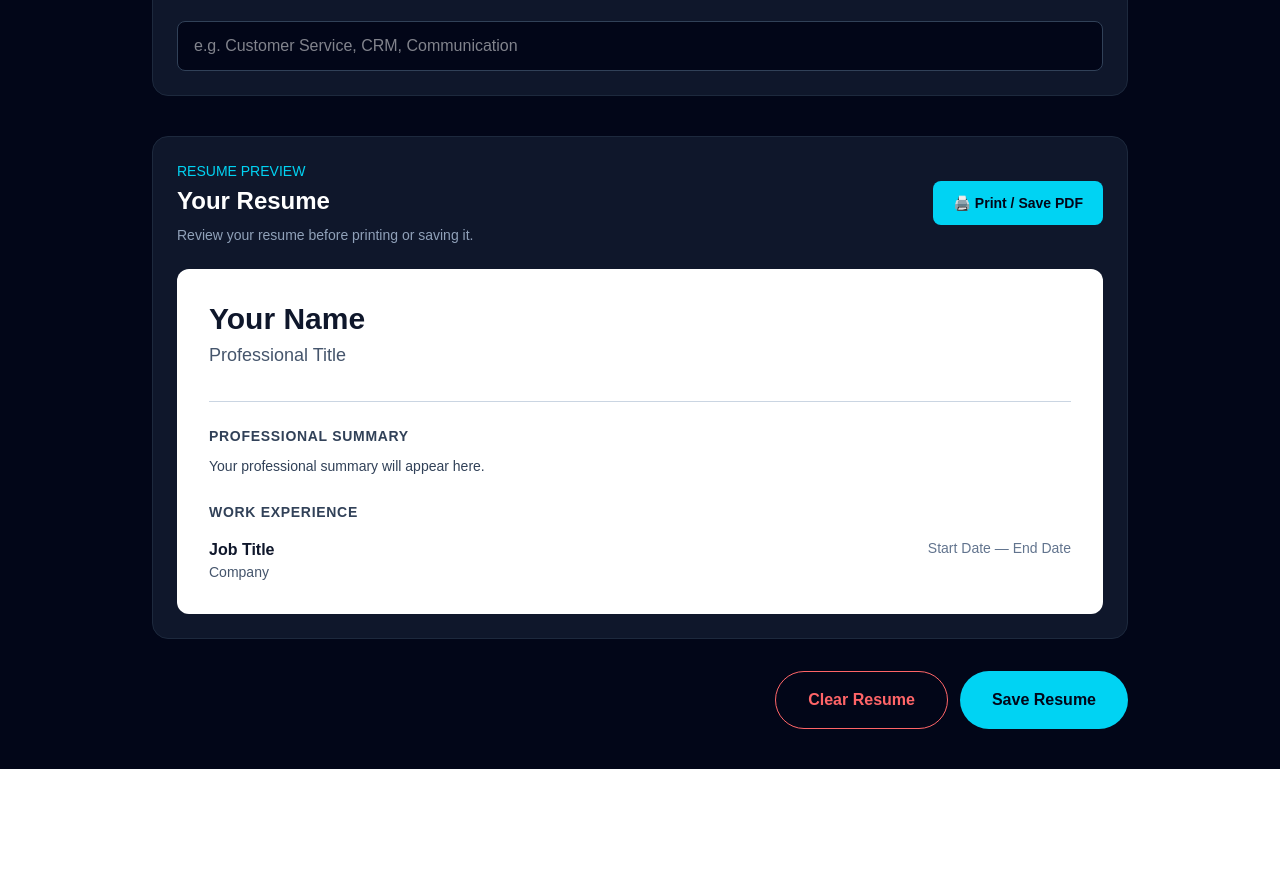
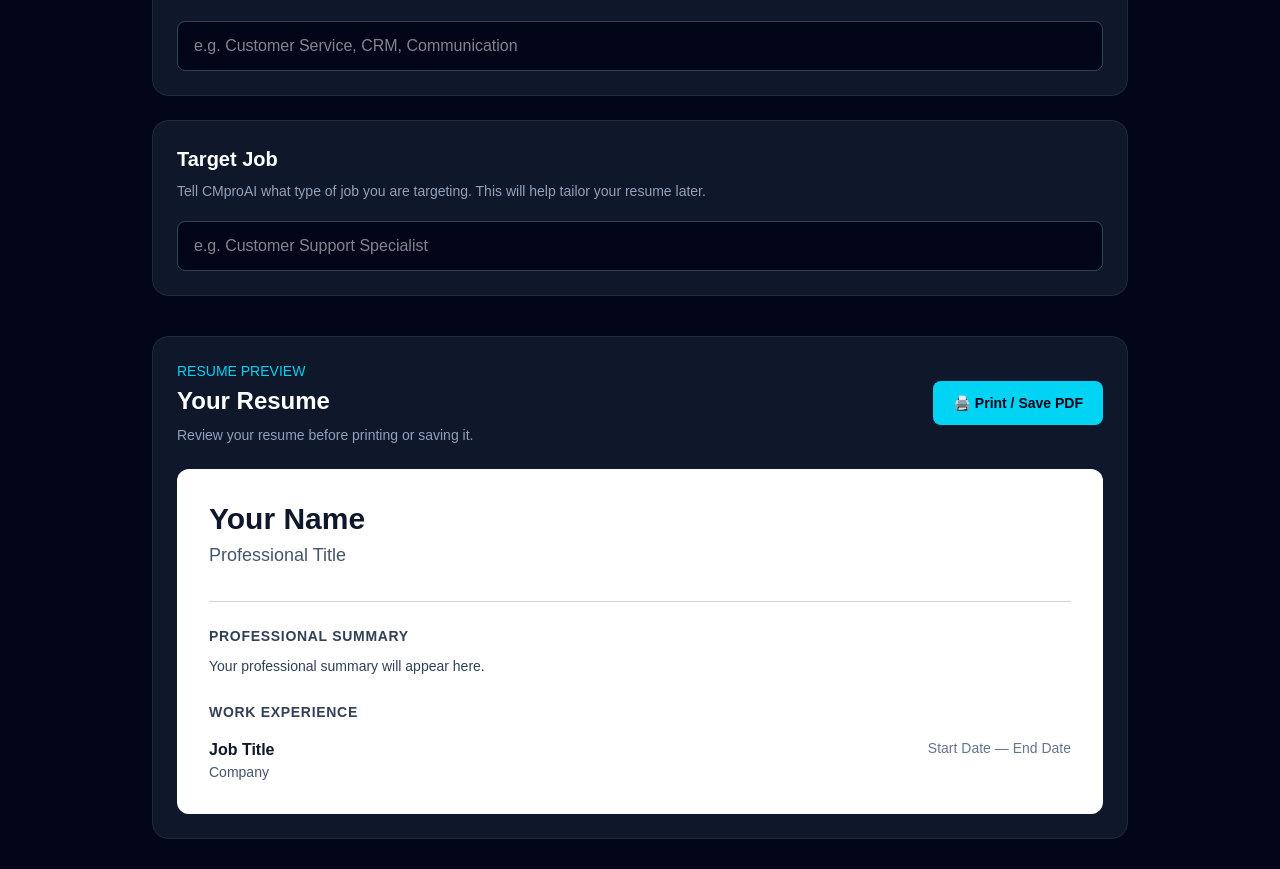
Before and after one commit to shin4482/cmproai, a Next.js app: page /resume in a window 1280 px wide. Shown: the part 1920-2789 px from the top of the page. Before the commit the page ends 2689 px from the top, so only its background shows below. Built offline with nearby package versions, Linux system fonts and the light colour scheme.

Commit message:
Add target job to resume builder

```diff
--- a/app/resume/page.tsx
+++ b/app/resume/page.tsx
@@ -26,6 +26,7 @@ export default function ResumePage() {
   const [location, setLocation] = useState("");
   const [summary, setSummary] = useState("");
   const [skills, setSkills] = useState("");
+  const [targetJob, setTargetJob] = useState("");
   const RESUME_STORAGE_KEY = "cmproai_resume";
   useEffect(() => {
   const savedResume = localStorage.getItem(RESUME_STORAGE_KEY);
@@ -44,6 +45,7 @@ export default function ResumePage() {
     setLocation(resumeData.location || "");
     setSummary(resumeData.summary || "");
     setSkills(resumeData.skills || "");
+    setTargetJob(resumeData.targetJob || "");
     setExperiences(resumeData.experiences || []);
     setEducations(resumeData.educations || []);
   } catch (error) {
@@ -294,6 +296,7 @@ const resumeData = {
   experiences,
   educations,
   skills,
+  targetJob,
 };
 
 localStorage.setItem(
@@ -324,6 +327,7 @@ const clearResume = () => {
   setLocation("");
   setSummary("");
   setSkills("");
+  setTargetJob("");
 
   setExperiences([
     {
@@ -928,6 +932,31 @@ const clearResume = () => {
 
         </section>
 
+        {/* =========================
+    TARGET JOB
+========================= */}
+
+<section className="mt-6 rounded-2xl border border-slate-800 bg-slate-900 p-6">
+
+  <h2 className="text-xl font-semibold">
+    Target Job
+  </h2>
+
+  <p className="mt-2 text-sm text-slate-400">
+    Tell CMproAI what type of job you are targeting.
+    This will help tailor your resume later.
+  </p>
+
+  <input
+    type="text"
+    placeholder="e.g. Customer Support Specialist"
+    value={targetJob}
+    onChange={(e) => setTargetJob(e.target.value)}
+    className="mt-5 w-full rounded-lg border border-slate-700 bg-slate-950 px-4 py-3 text-white outline-none focus:border-cyan-400"
+  />
+
+</section>
+
                 {/* =========================
             RESUME PREVIEW
         ========================= */}
```
